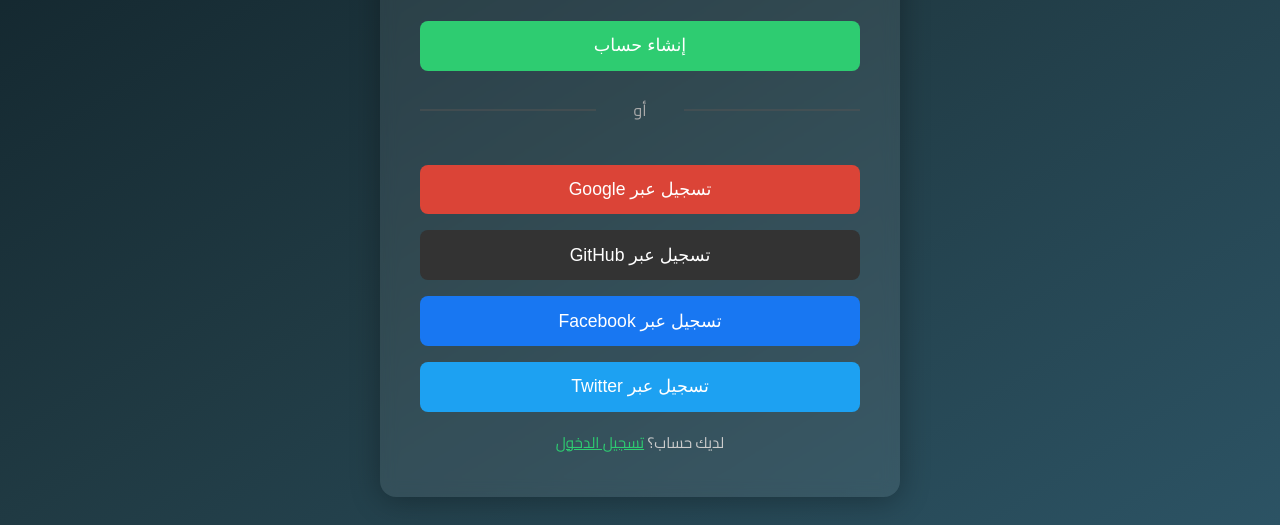
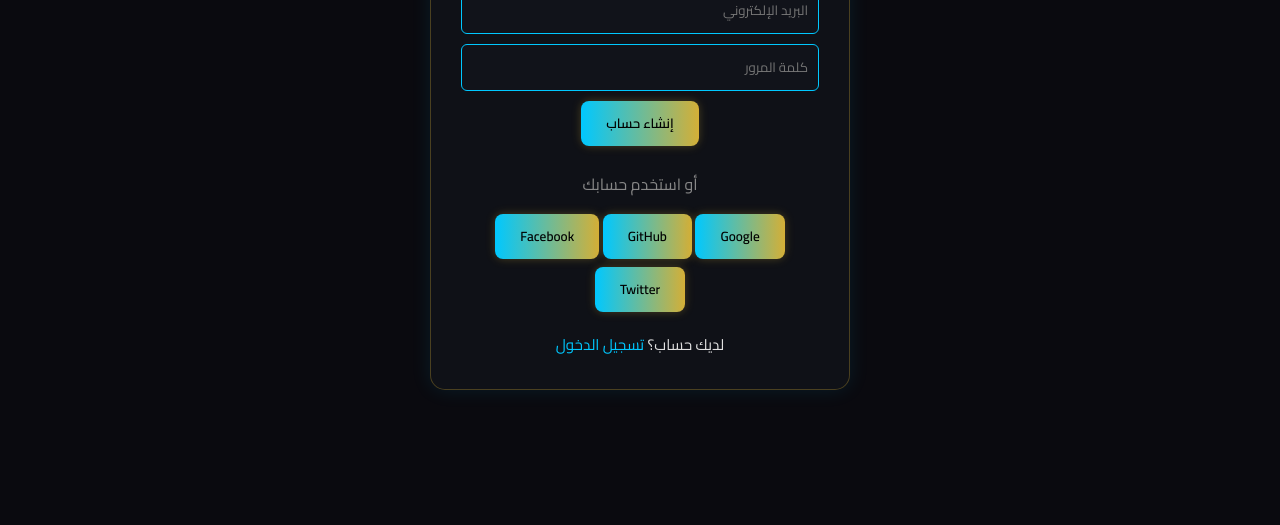
Before and after one commit to CoreVanta/Ameterium, a plain HTML site: page auth.html in a window 1280 px wide. Shown: the part 275-800 px from the top of the page. Drawn offline with Linux system fonts and the light colour scheme.

Commit message:
Refactor auth.html for consistency and clarity
Updated the title and headings for consistency and added social login buttons. Improved code comments and adjusted styling.

```diff
--- a/auth.html
+++ b/auth.html
@@ -3,126 +3,29 @@
 <head>
   <meta charset="UTF-8">
   <meta name="viewport" content="width=device-width, initial-scale=1.0">
-  <title>أميتريوم - الدخول والتسجيل</title>
-  <link href="https://fonts.googleapis.com/css2?family=Cairo:wght@400;700&display=swap" rel="stylesheet">
-  <style>
-    body {
-      margin: 0;
-      padding: 0;
-      font-family: 'Cairo', sans-serif;
-      background: linear-gradient(to bottom right, #0f2027, #203a43, #2c5364);
-      color: #fff;
-      display: flex;
-      align-items: center;
-      justify-content: center;
-      height: 100vh;
-    }
-
-    .container {
-      background: rgba(255, 255, 255, 0.08);
-      padding: 2.5rem;
-      border-radius: 16px;
-      box-shadow: 0 4px 30px rgba(0, 0, 0, 0.3);
-      width: 90%;
-      max-width: 440px;
-      text-align: center;
-      backdrop-filter: blur(8px);
-      transition: all 0.4s ease;
-    }
-
-    h1 {
-      font-size: 1.8rem;
-      margin-bottom: 1.2rem;
-    }
-
-    input {
-      width: 100%;
-      padding: 0.8rem;
-      margin: 0.5rem 0;
-      border: none;
-      border-radius: 8px;
-      outline: none;
-      font-size: 1rem;
-    }
-
-    button {
-      width: 100%;
-      background-color: #2ecc71;
-      color: #fff;
-      border: none;
-      padding: 0.9rem;
-      margin-top: 1rem;
-      border-radius: 8px;
-      font-size: 1.1rem;
-      cursor: pointer;
-      transition: 0.3s;
-    }
-
-    button:hover { background-color: #27ae60; }
-
-    .google-btn { background-color: #db4437; }
-    .google-btn:hover { background-color: #c0392b; }
-
-    .github-btn { background-color: #333; }
-    .github-btn:hover { background-color: #000; }
-
-    .facebook-btn { background-color: #1877f2; }
-    .facebook-btn:hover { background-color: #0d5edb; }
-
-    .twitter-btn { background-color: #1da1f2; }
-    .twitter-btn:hover { background-color: #0d8adb; }
-
-    .divider {
-      margin: 1.5rem 0;
-      color: #aaa;
-      position: relative;
-    }
-
-    .divider::before, .divider::after {
-      content: "";
-      position: absolute;
-      width: 40%;
-      height: 1px;
-      background: #555;
-      top: 50%;
-      transform: translateY(-50%);
-    }
-
-    .divider::before { left: 0; }
-    .divider::after { right: 0; }
-
-    .switch {
-      margin-top: 1rem;
-      color: #ccc;
-      font-size: 0.95rem;
-      cursor: pointer;
-    }
-
-    .switch span {
-      color: #2ecc71;
-      text-decoration: underline;
-    }
-
-    .hidden {
-      display: none;
-    }
-  </style>
+  <title>Ameterium - الدخول والتسجيل</title>
+  <link rel="stylesheet" href="style.css">
 </head>
 <body>
+
   <div class="container">
-    <h1>أميتريوم - فجر الاقتصاد الجديد</h1>
+    <h1>🌌 Ameterium</h1>
+    <h3>فجر الاقتصاد الجديد</h3>
 
     <!-- نموذج التسجيل -->
     <div id="signupForm">
       <input type="email" id="signupEmail" placeholder="البريد الإلكتروني">
       <input type="password" id="signupPassword" placeholder="كلمة المرور">
       <button id="signupBtn">إنشاء حساب</button>
-      <div class="divider">أو</div>
-      <button class="google-btn" id="googleSignup">تسجيل عبر Google</button>
-      <button class="github-btn" id="githubSignup">تسجيل عبر GitHub</button>
-      <button class="facebook-btn" id="facebookSignup">تسجيل عبر Facebook</button>
-      <button class="twitter-btn" id="twitterSignup">تسجيل عبر Twitter</button>
-      <div class="switch">لديك حساب؟ <span id="showLogin">تسجيل الدخول</span></div>
+
+      <p style="margin:15px 0;color:var(--text-dim);">أو استخدم حسابك</p>
+
+      <button id="googleSignup">Google</button>
+      <button id="githubSignup">GitHub</button>
+      <button id="facebookSignup">Facebook</button>
+      <button id="twitterSignup">Twitter</button>
+
+      <p class="switch">لديك حساب؟ <a id="showLogin" href="#">تسجيل الدخول</a></p>
     </div>
 
     <!-- نموذج تسجيل الدخول -->
@@ -130,21 +33,32 @@
       <input type="email" id="loginEmail" placeholder="البريد الإلكتروني">
       <input type="password" id="loginPassword" placeholder="كلمة المرور">
       <button id="loginBtn">تسجيل الدخول</button>
-      <div class="divider">أو</div>
-      <button class="google-btn" id="googleLogin">تسجيل دخول عبر Google</button>
-      <button class="github-btn" id="githubLogin">تسجيل دخول عبر GitHub</button>
-      <button class="facebook-btn" id="facebookLogin">تسجيل دخول عبر Facebook</button>
-      <button class="twitter-btn" id="twitterLogin">تسجيل دخول عبر Twitter</button>
-      <div class="switch">ليس لديك حساب؟ <span id="showSignup">إنشاء حساب جديد</span></div>
+
+      <p style="margin:15px 0;color:var(--text-dim);">أو</p>
+
+      <button id="googleLogin">Google</button>
+      <button id="githubLogin">GitHub</button>
+      <button id="facebookLogin">Facebook</button>
+      <button id="twitterLogin">Twitter</button>
+
+      <p class="switch">ليس لديك حساب؟ <a id="showSignup" href="#">إنشاء حساب جديد</a></p>
     </div>
   </div>
 
   <script type="module">
     import { initializeApp } from "https://www.gstatic.com/firebasejs/9.6.10/firebase-app.js";
-    import { getAuth, createUserWithEmailAndPassword, signInWithEmailAndPassword, signInWithPopup, GoogleAuthProvider, GithubAuthProvider, FacebookAuthProvider, TwitterAuthProvider }
-      from "https://www.gstatic.com/firebasejs/9.6.10/firebase-auth.js";
+    import {
+      getAuth,
+      createUserWithEmailAndPassword,
+      signInWithEmailAndPassword,
+      signInWithPopup,
+      GoogleAuthProvider,
+      GithubAuthProvider,
+      FacebookAuthProvider,
+      TwitterAuthProvider
+    } from "https://www.gstatic.com/firebasejs/9.6.10/firebase-auth.js";
 
-    // 🔥 إعدادات مشروعك في Firebase
+    // إعدادات Firebase
     const firebaseConfig = {
       apiKey: "AIzaSyCUJDudVW_1lPh4UnvTY-5GT-att2uBJxs",
       authDomain: "ameterium.firebaseapp.com",
@@ -179,7 +93,7 @@
       signupForm.classList.remove('hidden');
     };
 
-    // تسجيل جديد
+    // إنشاء حساب جديد
     document.getElementById('signupBtn').onclick = async () => {
       const email = document.getElementById('signupEmail').value;
       const pass = document.getElementById('signupPassword').value;
@@ -188,24 +102,24 @@
         alert("تم إنشاء الحساب بنجاح 🎉");
         window.location.href = "game.html";
       } catch (err) {
-        alert("⚠️ خطأ: " + err.message);
+        alert(err.message);
       }
     };
 
-    // تسجيل دخول بالبريد
+    // تسجيل الدخول
     document.getElementById('loginBtn').onclick = async () => {
       const email = document.getElementById('loginEmail').value;
       const pass = document.getElementById('loginPassword').value;
       try {
         await signInWithEmailAndPassword(auth, email, pass);
-        alert("تم تسجيل الدخول بنجاح 🚀");
+        alert("تم تسجيل الدخول 🚀");
         window.location.href = "game.html";
       } catch (err) {
-        alert("⚠️ خطأ: " + err.message);
+        alert(err.message);
       }
     };
 
-    // التسجيل / الدخول عبر السوشيال
+    // تسجيل عبر مواقع التواصل
     const setupSocialButton = (id, provider) => {
       document.getElementById(id).onclick = async () => {
         try {
@@ -213,7 +127,7 @@
           alert("تم تسجيل الدخول بنجاح ⚡");
           window.location.href = "game.html";
         } catch (err) {
-          alert("⚠️ خطأ: " + err.message);
+          alert(err.message);
         }
       };
     };
@@ -227,5 +141,12 @@
     setupSocialButton("facebookLogin", providers.facebook);
     setupSocialButton("twitterLogin", providers.twitter);
   </script>
+
+  <style>
+    .hidden { display: none; }
+    button { margin-bottom: 8px; }
+    .switch { margin-top: 10px; font-size: 0.95rem; }
+  </style>
+
 </body>
 </html>
```
